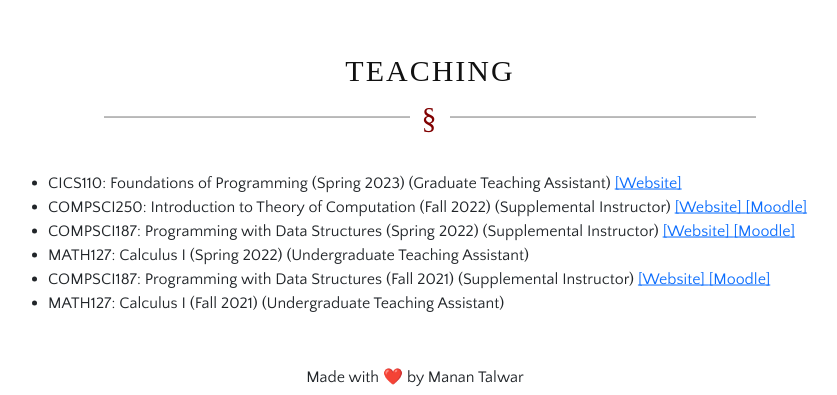
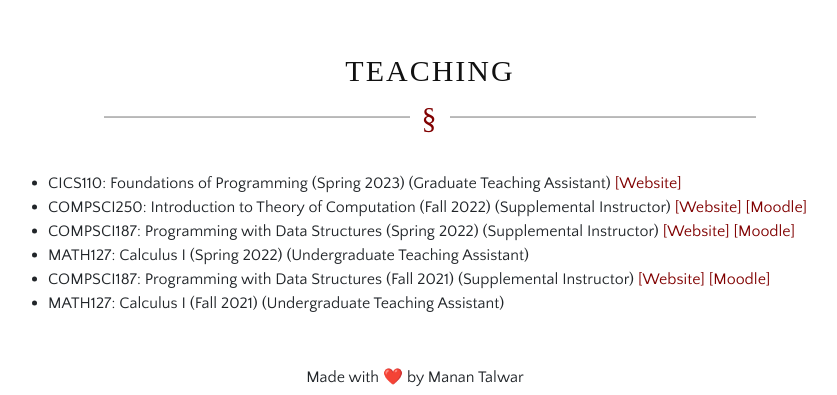
Before and after one commit to manantalwar/old-portfolio-site, a plain HTML site: page index.html in a window 1280 px wide. Shown: the part 7597-7992 px from the top of the page, without its empty margins (225-1062 px from the left). Drawn offline with nearby package versions, Linux system fonts and the light colour scheme.

Commit message:
Changed hyperlink colors

```diff
--- a/style.css
+++ b/style.css
@@ -106,6 +106,10 @@
     align-items: center;
     overflow: scroll;
 }
+#teaching a{
+    color: maroon !important;
+    text-decoration: none;
+}
 .footer {
     position:relative;
     display: flex;
```
